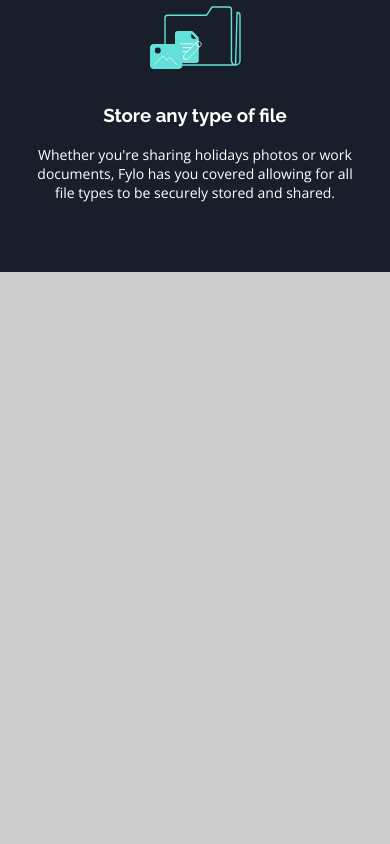
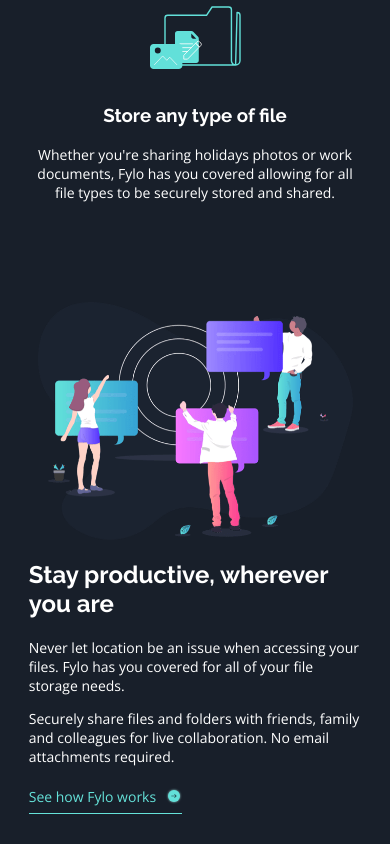
Before and after one commit to Bruinen90/fylo-dark, a plain HTML site: page index.html in a window 390 px wide. Shown: the part 1684-2528 px from the top of the page. Before the commit the page ends 1956 px from the top, so only its background shows below. Drawn offline with nearby package versions, Linux system fonts and the light colour scheme.

Commit message:
Stay productive section done for mobile and desktop

```diff
--- a/css/_global.scss
+++ b/css/_global.scss
@@ -15,7 +15,7 @@ h1, h2, h3 {
     flex-direction: column;
     align-items: center;
     box-sizing: border-box;
-    width: 100vw;
+    width: 100%;
     height: 100%;
     background-color: $color--mainBackground;
 }
--- a/css/_homeSection.scss
+++ b/css/_homeSection.scss
@@ -14,12 +14,14 @@
     content: " ";
     position: absolute;
     top: 250px;
+    left: 0;
     background-image: url('../images/bg-curvy-mobile.svg');
     background-repeat: no-repeat;
     background-size: contain;
     width: 100%;
     height: 50%;
     z-index: 0;
+    box-sizing: border-box;
 }
 
 .homeSection::before {
@@ -30,6 +32,7 @@
     width: 100%;
     height: 50%;
     z-index: 0;
+    box-sizing: border-box;
 }
 
 .homeSection__bigImage {
@@ -55,7 +58,6 @@
 @media (min-width: $dektop-min-width) {
     .homeSection {
         padding: 60px $desktop-padding 100px $desktop-padding;
-        width: 100%;
         background-image: url('../images/bg-curvy-desktop.svg');
         background-repeat: no-repeat;
         background-size: contain;
--- /dev/null
+++ b/css/_stayProductiveSection.scss
@@ -0,0 +1,45 @@
+.stayProductiveSection {
+    display: flex;
+    flex-direction: column;
+    justify-content: center;
+    align-items: center;
+    padding: 30px $mobile-padding;
+    width: 100%;
+    box-sizing: border-box;
+}
+
+.stayProductiveSection__image {
+    width: 90%;
+}
+
+.stayProductiveSection__decriptionContainer {
+    width: 95%;
+}
+
+.stayProductiveSection__descriptionText {
+    font-size: 14px;
+}
+
+.stayProductiveSection__linkWithArrow {
+    display: inline-flex;
+    align-items: center;
+    padding: 7px 0;
+    border-bottom: 1px solid $color--gradientCyan;
+}
+
+.stayProductiveSection__linkText {
+    color: $color--gradientCyan;
+    margin-right: 10px;
+}
+
+@media (min-width: $dektop-min-width) {
+    .stayProductiveSection {
+        flex-direction: row;
+        padding: 60px;
+    }
+
+    .stayProductiveSection__header {
+        width: 60%;
+        font-size: 34px;
+    }
+}
--- a/css/main.scss
+++ b/css/main.scss
@@ -4,3 +4,4 @@
 @import 'homeSection';
 @import 'button';
 @import 'featuresSection';
+@import 'stayProductiveSection';
--- a/index.html
+++ b/index.html
@@ -45,7 +45,7 @@
     <section class="featuresSection">
         <div class="featuresSection__featureContainer">
             <img
-                src="../images/icon-access-anywhere.svg"
+                src="./images/icon-access-anywhere.svg"
                 alt=""
                 class="featuresSection__featureImage"
             />
@@ -60,7 +60,7 @@
         </div>
         <div class="featuresSection__featureContainer">
             <img
-                src="../images/icon-security.svg"
+                src="./images/icon-security.svg"
                 alt=""
                 class="featuresSection__featureImage"
             />
@@ -75,7 +75,7 @@
         </div>
         <div class="featuresSection__featureContainer">
             <img
-                src="../images/icon-collaboration.svg"
+                src="./images/icon-collaboration.svg"
                 alt=""
                 class="featuresSection__featureImage"
             />
@@ -90,7 +90,7 @@
         </div>
         <div class="featuresSection__featureContainer">
             <img
-                src="../images/icon-any-file.svg"
+                src="./images/icon-any-file.svg"
                 alt=""
                 class="featuresSection__featureImage"
             />
@@ -105,7 +105,36 @@
         </div>
     </section>
 
-
+    <section class="stayProductiveSection">
+        <img
+            src="./images/illustration-stay-productive.png"
+            alt="Stay productive with Fylo"
+            class="stayProductiveSection__image"
+        />
+        <div class="stayProductiveSection__decriptionContainer">
+            <h2 class="stayProductiveSection__header">
+                Stay productive, wherever you are
+            </h2>
+            <div class="stayProductiveSection__descriptionText">
+                <p>Never let location be an issue when accessing
+                your files. Fylo has you covered for all of your file
+                storage needs.</p>
+                <p>Securely share files and folders with friends,
+                family and colleagues for live collaboration. No
+                email attachments required.</p>
+                <div class="stayProductiveSection__linkWithArrow">
+                    <div class="stayProductiveSection__linkText">
+                        See how Fylo works
+                    </div>
+                    <img
+                        src="./images/icon-arrow.svg"
+                        alt="See how it works"
+                        class="stayProductiveSection__arrowIcon"
+                    />
+                </div>
+            </div>
+        </div>
+    </section>
 </div>
 
 </body>
```
Also changed, not shown: css/style.css, 1 other file.
